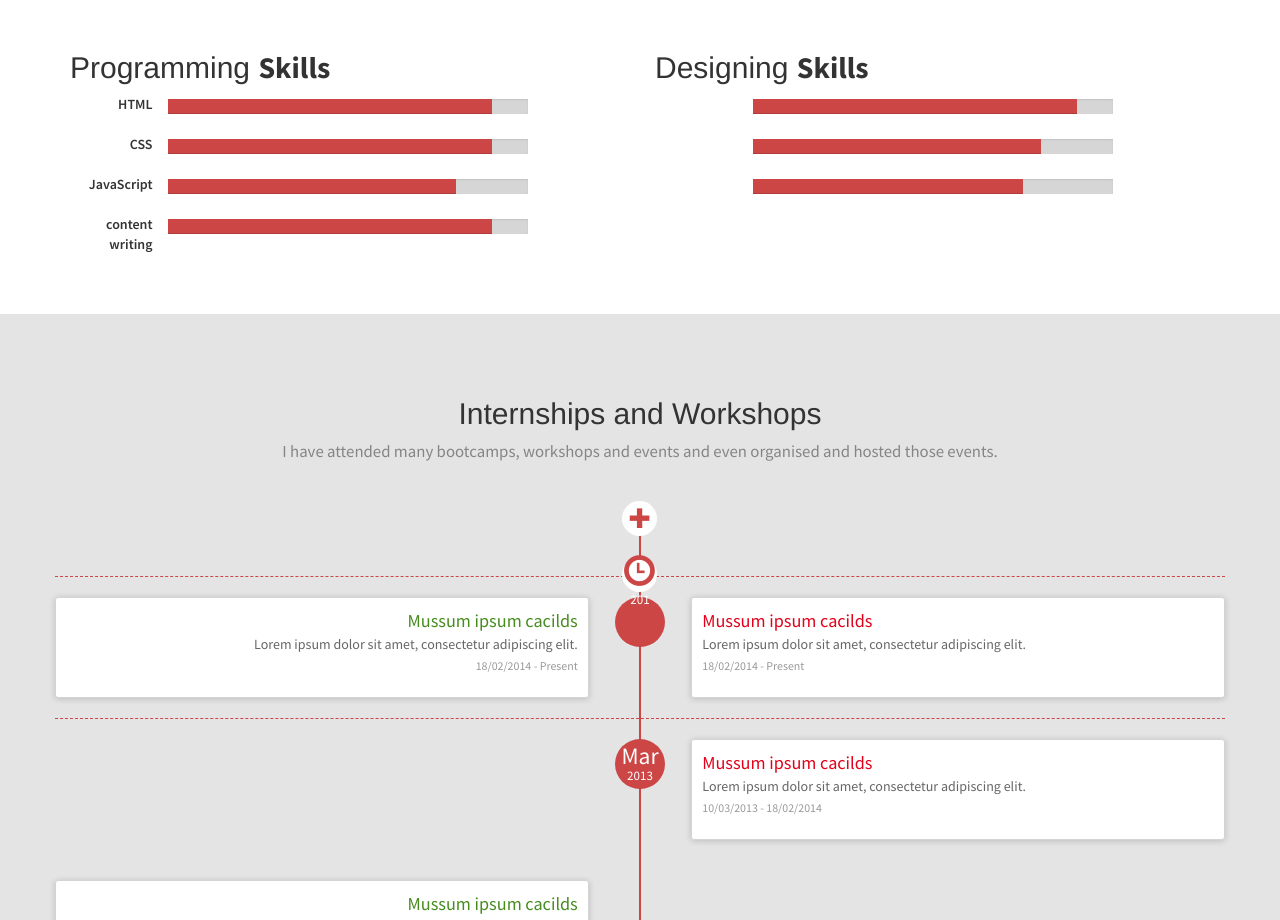
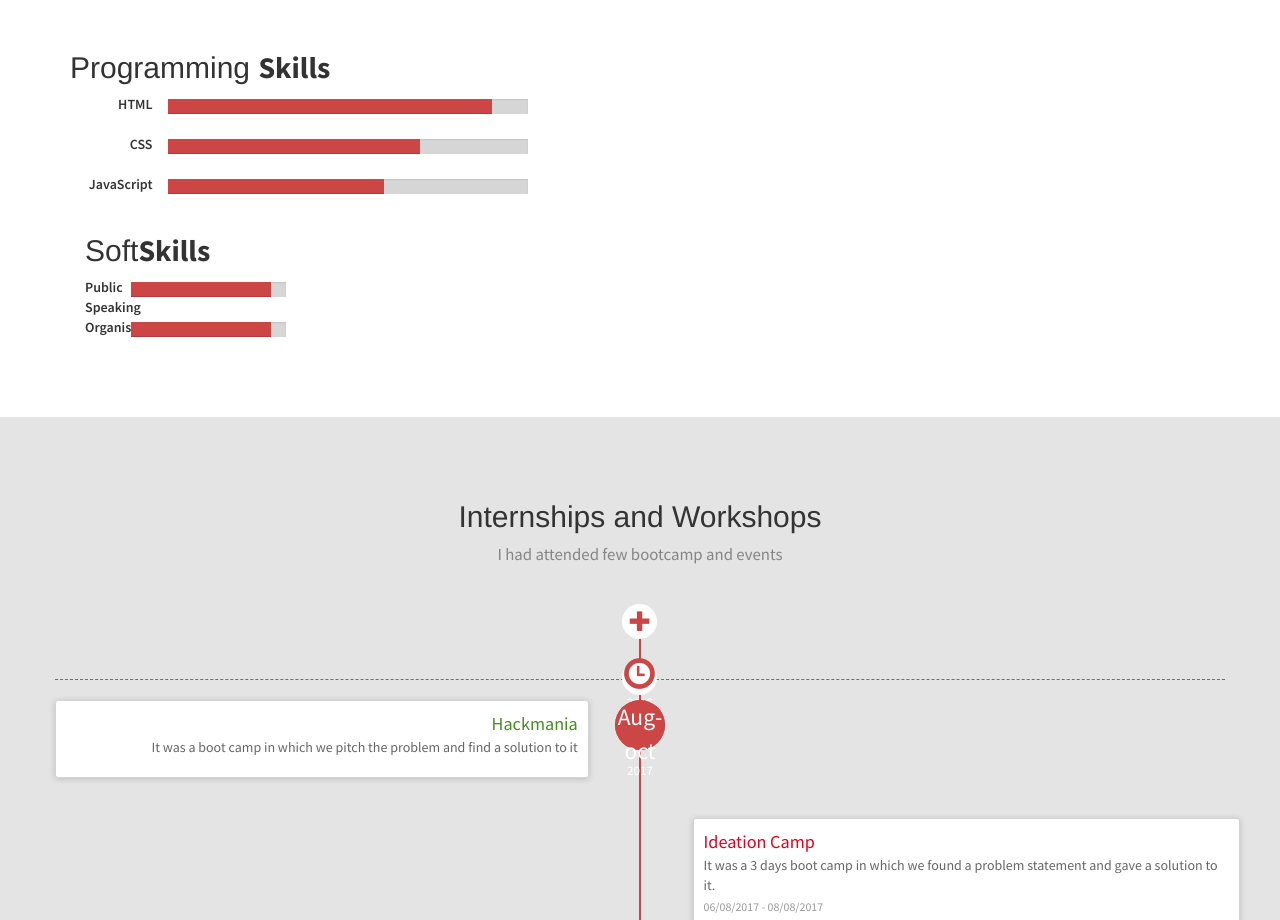
Before and after one commit to ebhavitha/ebhavitha.github.io, a plain HTML site: page index.html in a window 1280 px wide. Shown: the part 1880-2800 px from the top of the page. Drawn offline with Linux system fonts and the light colour scheme.

Commit message:
second commit

```diff
--- a/index.html
+++ b/index.html
@@ -11,7 +11,7 @@
     <!--[if lt IE 9]>
     <meta http-equiv="X-UA-Compatible" content="IE=edge,chrome=1">
     <![endif]-->
-    <title>bhavitha - Single page website</title>
+    <title>Bhavitha - Single page website</title>
     <meta name="description" content="">
     <meta name="author" content="WebThemez">
     <!--[if lt IE 9]>
@@ -88,6 +88,11 @@
                         <p>i can write basic codes</p>
                         <div class="da-img"></div>
                     </div>
+					<div class="da-slide">
+                        <h2>Music lover</h2>
+                        <p>listens to music a lot</p>
+                        <div class="da-img"></div>
+                    </div>
 				<!--  <nav class="da-arrows">
                         <span class="da-arrows-prev"></span>
                         <span class="da-arrows-next"></span>
@@ -100,7 +105,7 @@
         <div class="container">
             <div class="text-center">
             <h1>I am  the member of stumagz,its a student magzine </h1>
-              <p>I wrote few articles in stumagz and i have hosted one event in our college.</p>
+              <p>I wrote few articles in stumagz and i have hosted one event in our college.I like to host the events</p>
             </div>
         </div>
 
@@ -118,7 +123,7 @@
                 <div class="col-md-4 text-center tileBox">
                    <div class="txtHead"> <i class="fa fa-desktop"></i>
                     <h3>web<span class="id-color">Designer</span></h3></div>
-                    <p>my friends and I started to do a project on web page development for advocates..</p>
+                    <p>my friends and I started doing a project on web page development for advocates..</p>
                 </div>
                 <!-- end: -->
 
@@ -179,8 +184,8 @@
                         <div class="col-md-2 skilltitle">CSS</div>
                         <div class="col-md-8">
                             <div class="progress">
-                                <div class="progress-bar" role="progressbar" aria-valuenow="90" aria-valuemin="0" aria-valuemax="100" style="width: 90%;">
-                                    <span class="sr-only">90% Complete</span>
+                                <div class="progress-bar" role="progressbar" aria-valuenow="90" aria-valuemin="0" aria-valuemax="100" style="width: 70%;">
+                                    <span class="sr-only">70% Complete</span>
                                 </div>
                             </div>
                         </div>
@@ -189,31 +194,21 @@
                         <div class="col-md-2 skilltitle">JavaScript</div>
                         <div class="col-md-8">
                             <div class="progress">
-                                <div class="progress-bar" role="progressbar" aria-valuenow="80" aria-valuemin="0" aria-valuemax="100" style="width: 80%;">
-                                    <span class="sr-only">80% Complete</span>
+                                <div class="progress-bar" role="progressbar" aria-valuenow="80" aria-valuemin="0" aria-valuemax="100" style="width: 60%;">
+                                    <span class="sr-only">60% Complete</span>
                                 </div>
                             </div>
                         </div>
                     </div>
-                    <div class="row">
-                        <div class="col-md-2 skilltitle">content writing</div>
-                        <div class="col-md-8">
-                            <div class="progress">
-                                <div class="progress-bar" role="progressbar" aria-valuenow="90" aria-valuemin="0" aria-valuemax="100" style="width: 90%;">
-                                    <span class="sr-only">90% Complete</span>
-                                </div>
-                            </div>
-                        </div>
-                    </div>
-                </div>
+
                 <div class="col-sm-6">
-                    <h2>Designing <strong>Skills</strong></h2>
+                    <h2>Soft<strong>Skills</strong></h2>
                     <p class="mrgBtm20">
 
 
                     </p>
                     <div class="row">
-                        <div class="col-md-2 skilltitle"></div>
+                        <div class="col-md-2 skilltitle">Public Speaking</div>
                         <div class="col-md-8">
                             <div class="progress">
                                 <div class="progress-bar" role="progressbar" aria-valuenow="90" aria-valuemin="0" aria-valuemax="100" style="width: 90%;">
@@ -223,16 +218,16 @@
                         </div>
                     </div>
                     <div class="row">
-                        <div class="col-md-2 skilltitle"></div>
+                        <div class="col-md-2 skilltitle">Organising</div>
                         <div class="col-md-8">
                             <div class="progress">
-                                <div class="progress-bar" role="progressbar" aria-valuenow="80" aria-valuemin="0" aria-valuemax="100" style="width: 80%;">
-                                    <span class="sr-only">80% Complete</span>
+                                <div class="progress-bar" role="progressbar" aria-valuenow="80" aria-valuemin="0" aria-valuemax="100" style="width: 90%;">
+                                    <span class="sr-only">90% Complete</span>
                                 </div>
                             </div>
                         </div>
                     </div>
-                    <div class="row">
+                    <!--<div class="row">
                         <div class="col-md-2 skilltitle"></div>
                         <div class="col-md-8">
                             <div class="progress">
@@ -242,7 +237,7 @@
                             </div>
                         </div>
                     </div>
-                </div>
+                </div>-->
             </div>
         </div>
     </section>
@@ -253,7 +248,7 @@
            <div class="heading text-center">
                 <!-- Heading -->
                 <h2>Internships and Workshops</h2>
-                <p>I have attended many bootcamps, workshops and events and even organised and hosted those events. </p>
+                <p>I had attended few bootcamp and events </p>
             </div>
         <div id="timeline"><div class="row timeline-movement timeline-movement-top">
         <div class="timeline-badge timeline-future-movement">
@@ -272,7 +267,7 @@
 
         <div class="timeline-badge">
             <span class="timeline-balloon-date-day"></span>
-            <span class="timeline-balloon-date-month">201</span>
+            <span class="timeline-balloon-date-month">2016</span>
         </div>
 
 
@@ -281,9 +276,9 @@
                 <div class="col-sm-11">
                     <div class="timeline-panel credits">
                         <ul class="timeline-panel-ul">
-                            <li><span class="importo">Mussum ipsum cacilds</span></li>
-                            <li><span class="causale">Lorem ipsum dolor sit amet, consectetur adipiscing elit. </span> </li>
-                            <li><p><small class="text-muted"> 18/02/2014 - Present</small></p> </li>
+                            <li><span class="importo">Hackmania</span></li>
+                            <li><span class="causale"> It was a boot camp in which we pitch the problem and find a solution to it</span> </li>
+                            <li><p><small class="text-muted"></small></p> </li>
                         </ul>
                     </div>
 
@@ -291,7 +286,7 @@
             </div>
         </div>
 
-        <div class="col-sm-6  timeline-item">
+        <!--<div class="col-sm-6  timeline-item">
             <div class="row">
                 <div class="col-sm-offset-1 col-sm-11">
                     <div class="timeline-panel debits">
@@ -305,7 +300,7 @@
                 </div>
             </div>
         </div>
-    </div>
+    </div>-->
 
     <!--due -->
 
@@ -313,8 +308,8 @@
 
 
         <div class="timeline-badge">
-            <span class="timeline-balloon-date-day">Mar</span>
-            <span class="timeline-balloon-date-month">2013</span>
+            <span class="timeline-balloon-date-day">Aug-oct</span>
+            <span class="timeline-balloon-date-month">2017</span>
         </div>
 
         <div class="col-sm-offset-6 col-sm-6  timeline-item">
@@ -322,9 +317,9 @@
                 <div class="col-sm-offset-1 col-sm-11">
                     <div class="timeline-panel debits">
                         <ul class="timeline-panel-ul">
-                            <li><span class="importo">Mussum ipsum cacilds</span></li>
-                            <li><span class="causale">Lorem ipsum dolor sit amet, consectetur adipiscing elit. </span> </li>
-                            <li><p><small class="text-muted"> 10/03/2013 - 18/02/2014</small></p> </li>
+                            <li><span class="importo">Ideation Camp</span></li>
+                            <li><span class="causale">It was a 3 days boot camp in which we found a problem statement and gave a solution to it.</span> </li>
+                            <li><p><small class="text-muted"> 06/08/2017 - 08/08/2017</small></p> </li>
                         </ul>
                     </div>
 
@@ -337,9 +332,9 @@
                 <div class="col-sm-11">
                     <div class="timeline-panel credits">
                         <ul class="timeline-panel-ul">
-                            <li><span class="importo">Mussum ipsum cacilds</span></li>
-                            <li><span class="causale">Lorem ipsum dolor sit amet, consectetur adipiscing elit. </span> </li>
-                            <li><p><small class="text-muted"> 10/03/2013 - 18/02/2014</small></p> </li>
+                            <li><span class="importo">SRIMUN18</span></li>
+                            <li><span class="causale">I have attended to a modern united nation that was conducted in our college. </span> </li>
+                            <li><p><small class="text-muted"> oct17</small></p> </li>
                         </ul>
                     </div>
 
@@ -353,8 +348,8 @@
 
 
         <div class="timeline-badge">
-            <span class="timeline-balloon-date-day">Jan</span>
-            <span class="timeline-balloon-date-month">2010</span>
+            <span class="timeline-balloon-date-day">Feb</span>
+            <span class="timeline-balloon-date-month">2018</span>
         </div>
 
         <div class="col-sm-offset-6 col-sm-6  timeline-item">
@@ -362,8 +357,8 @@
                 <div class="col-sm-offset-1 col-sm-11">
                     <div class="timeline-panel debits">
                         <ul class="timeline-panel-ul">
-                            <li><span class="importo">Mussum ipsum cacilds</span></li>
-                            <li><span class="causale">Lorem ipsum dolor sit amet, consectetur adipiscing elit. </span> </li>
+                            <li><span class="importo">Make'N' Market</span></li>
+                            <li><span class="causale">I along with my team have organised this event.The motive of this  event is to encourage young innovators.</span> </li>
                             <li><p><small class="text-muted"> 11/01/2010 - 10/03/2013</small></p> </li>
                         </ul>
                     </div>
@@ -372,7 +367,7 @@
             </div>
         </div>
 
-        <div class="col-sm-6  timeline-item">
+    <!--  <div class="col-sm-6  timeline-item">
             <div class="row">
                 <div class="col-sm-11">
                     <div class="timeline-panel credits">
@@ -385,7 +380,7 @@
 
                 </div>
             </div>
-        </div>
+        </div>-->
 
 
     </div>
@@ -584,9 +579,9 @@
                 <div class="col-sm-4">
                     <h4>Address:</h4>
                     <address>
-                        WebThemez Company<br>
-                        134 Stilla. Tae., 414515<br>
-                        Leorislon, SA 02434-34534 USA
+                       H.No:15-9-26,Ramannapet<br>
+					   Warangal,Telangana,506002<br>
+
                         <br>
                     </address>
                     <h4>Phone:</h4>
```
